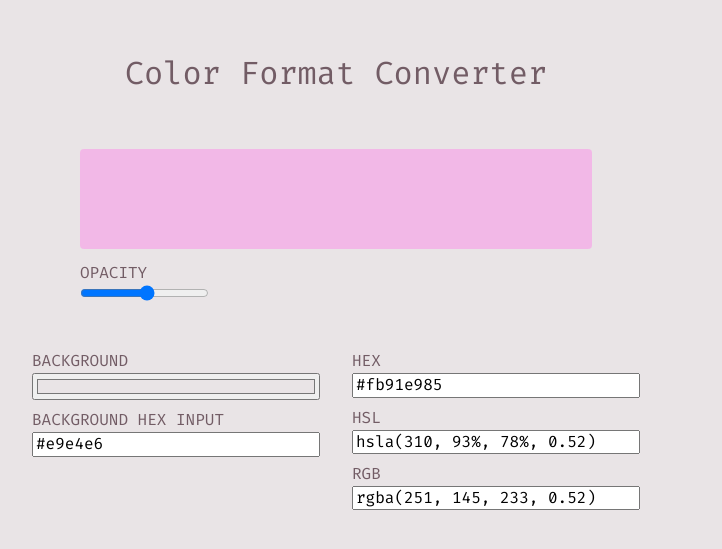
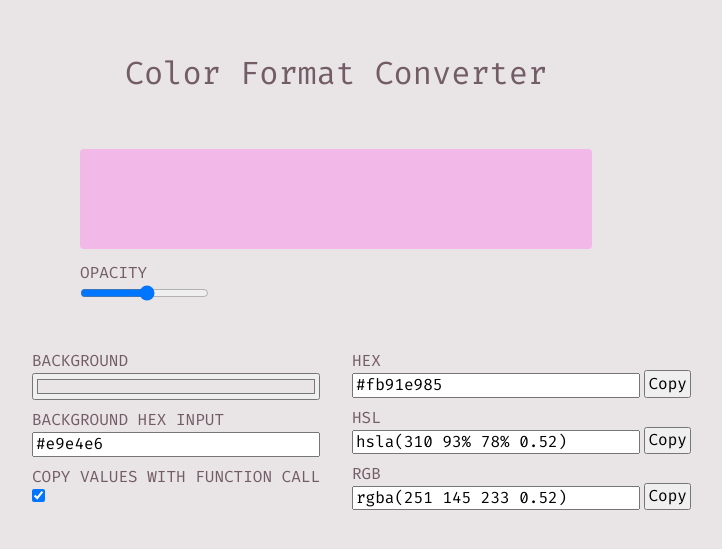
Before and after one commit to ankarhem/colors-app, a Svelte app: page / in a window 1280 px wide. Shown: the part 121-670 px from the top of the page, without its empty margins (304-1026 px from the left). Built offline with nearby package versions, Linux system fonts and the light colour scheme.

Commit message:
add copy button

```diff
--- a/src/App.svelte
+++ b/src/App.svelte
@@ -1,6 +1,6 @@
 <script lang="ts">
-  import { background, colors, foreground } from "./colors";
-  import { colord } from "colord";
+  import { background, colors, foreground, settings } from './colors';
+  import { colord } from 'colord';
 
   background.subscribe((bg) => {
     document.body.style.backgroundColor = bg;
@@ -68,6 +68,15 @@
       };
     });
   };
+
+  const handleCopy = (value: string) => {
+    const valueToCopy =
+      value.includes('(') && $settings.copyWithFunction
+        ? value.replace(/.*\((.*)\).*/, '$1')
+        : value;
+
+    navigator.clipboard.writeText(valueToCopy);
+  };
 </script>
 
 <main>
@@ -108,34 +117,64 @@
       />
       <label for="background-text-input"> Background hex input </label>
       <input id="background" type="text" bind:value={$background} />
+      <label for="copy-setting">Copy values with function call</label>
+      <input
+        id="copy-setting"
+        type="checkbox"
+        bind:checked={$settings.copyWithFunction}
+      />
     </div>
     <div>
+      <div class="input-wrapper">
         <label for="hex">hex</label>
         <input
           id="hex"
           type="text"
-        value={$colors.hex}
+          value={$colors.hex.replace(/,/g, '')}
           on:input={handleChanged}
           aria-invalid={!colord($colors.hex).isValid()}
         />
+        <button
+          on:click={() => handleCopy($colors.hex.replace(/,/g, ''))}
+          disabled={!colord($colors.hex).isValid()}
+        >
+          Copy
+        </button>
+      </div>
 
+      <div class="input-wrapper">
         <label for="hsl"> hsl </label>
         <input
           id="hsl"
           type="text"
-        value={$colors.hsl}
+          value={$colors.hsl.replace(/,/g, '')}
           on:input={handleChanged}
           aria-invalid={!colord($colors.hsl).isValid()}
         />
+        <button
+          on:click={() => handleCopy($colors.hsl.replace(/,/g, ''))}
+          disabled={!colord($colors.hsl).isValid()}
+        >
+          Copy
+        </button>
+      </div>
 
+      <div class="input-wrapper">
         <label for="rgb"> rgb </label>
         <input
           id="rgb"
           type="text"
-        value={$colors.rgb}
+          value={$colors.rgb.replace(/,/g, '')}
           on:input={handleChanged}
           aria-invalid={!colord($colors.rgb).isValid()}
         />
+        <button
+          on:click={() => handleCopy($colors.rgb.replace(/,/g, ''))}
+          disabled={!colord($colors.rgb).isValid()}
+        >
+          Copy
+        </button>
+      </div>
     </div>
   </div>
 </main>
@@ -160,7 +199,7 @@
     margin-bottom: 0.5rem;
   }
 
-  input[aria-invalid="true"] {
+  input[aria-invalid='true'] {
     border: 2px solid red;
   }
 
@@ -177,6 +216,10 @@
 
   .container input {
     width: 100%;
+  }
+
+  .container input[type='checkbox'] {
+    width: auto;
   }
 
   .pickers {
@@ -207,9 +250,20 @@
 
     .container {
       display: grid;
-      grid-template-columns: repeat(2, 1fr);
+      grid-template-columns: 1fr 1fr;
       gap: 2rem;
-      grid-template-columns: 1fr 1fr;
     }
   }
+
+  .input-wrapper {
+    position: relative;
+  }
+
+  .input-wrapper button {
+    position: absolute;
+    bottom: 0;
+    left: 100%;
+    padding: 2.5px;
+    margin-left: 0.25rem;
+  }
 </style>
--- a/src/colors.ts
+++ b/src/colors.ts
@@ -1,14 +1,28 @@
-import { derived, writable } from "svelte/store";
-import { colord } from "colord";
+import { derived, writable } from 'svelte/store';
+import { colord } from 'colord';
 
 export const background = writable<string>(
-  localStorage.getItem("background")
-    ? JSON.parse(localStorage.getItem("background"))
-    : "#e9e4e6"
+  localStorage.getItem('background')
+    ? JSON.parse(localStorage.getItem('background'))
+    : '#e9e4e6'
 );
 
 background.subscribe((bg) => {
-  localStorage.setItem("background", JSON.stringify(bg));
+  localStorage.setItem('background', JSON.stringify(bg));
+});
+
+const defaultSettings = {
+  copyWithFunction: true,
+};
+
+export const settings = writable<typeof defaultSettings>(
+  localStorage.getItem('settings')
+    ? JSON.parse(localStorage.getItem('settings'))
+    : defaultSettings
+);
+
+settings.subscribe((settings) => {
+  localStorage.setItem('settings', JSON.stringify(settings));
 });
 
 export const foreground = derived(background, ($background) => {
@@ -18,7 +32,7 @@ export const foreground = derived(background, ($background) => {
     : color.darken(0.5).toHex();
 });
 
-const initialValue = "#fb91e985";
+const initialValue = '#fb91e985';
 const initialState = {
   hex: initialValue,
   hsl: colord(initialValue).toHslString(),
@@ -26,11 +40,11 @@ const initialState = {
 };
 
 export const colors = writable<typeof initialState>(
-  localStorage.getItem("currentColor")
-    ? JSON.parse(localStorage.getItem("currentColor"))
+  localStorage.getItem('currentColor')
+    ? JSON.parse(localStorage.getItem('currentColor'))
     : initialState
 );
 
 colors.subscribe((state) => {
-  localStorage.setItem("currentColor", JSON.stringify(state));
+  localStorage.setItem('currentColor', JSON.stringify(state));
 });
```
Lines whose indentation alone changed are shown as unchanged.
